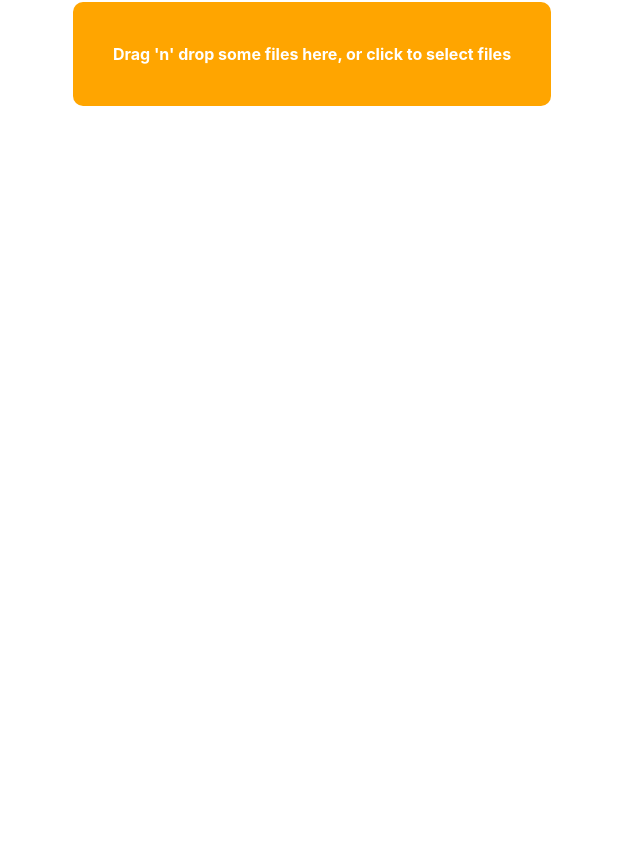
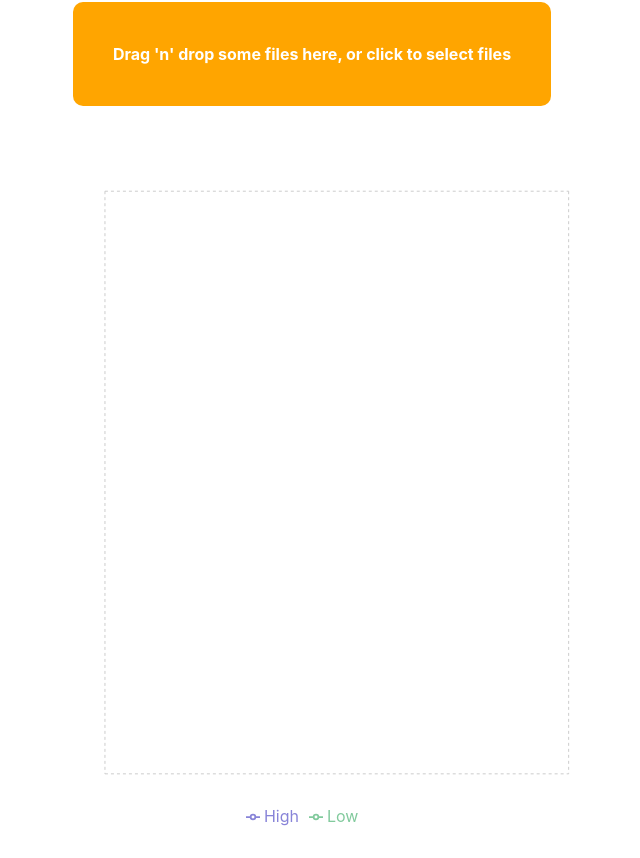
Before and after one commit to harishv7/recharts_tutorial, a React (Create React App) app: page / in a window 1280 px wide. Shown: the part 285-1143 px from the top of the page, without its empty margins (328-968 px from the left). Before the commit the page ends 800 px from the top, so only its background shows below. Built offline with nearby package versions, Linux system fonts and the light colour scheme.

Commit message:
Add Line Chart

```diff
--- a/src/App.js
+++ b/src/components/App.js
@@ -3,6 +3,7 @@ import { Box, Container, Heading, Text, Stack } from "@chakra-ui/react";
 import { useDropzone } from "react-dropzone";
 import Papa from "papaparse";
 import Nav from "./Nav";
+import LineChartContainer from "./LineChart";
 
 function App() {
   const [data, setData] = useState([]);
@@ -64,6 +65,9 @@ function App() {
           </Box>
         </Stack>
       </Container>
+      <Container height={"2xl"} width={"8xl"}>
+        <LineChartContainer data={data} />
+      </Container>
     </div>
   );
 }
--- /dev/null
+++ b/src/components/LineChart.js
@@ -0,0 +1,51 @@
+import {
+  CartesianGrid,
+  LineChart,
+  XAxis,
+  YAxis,
+  ResponsiveContainer,
+  Tooltip,
+  Line,
+  Legend,
+} from "recharts";
+import { formatNumber } from "../utils/utils";
+
+export default function LineChartContainer({ data }) {
+  return (
+    <ResponsiveContainer>
+      <LineChart
+        width={"100%"}
+        height={"100%"}
+        data={data}
+        margin={{ top: 5, right: 30, left: 20, bottom: 30 }}
+      >
+        <CartesianGrid strokeDasharray={"3 3"} />
+        <XAxis
+          dataKey={"Date"}
+          padding={{ left: 10, right: 10 }}
+          interval={20}
+          fontSize={12}
+        />
+        <YAxis
+          type="number"
+          domain={[0, "dataMax + 300"]}
+          tickFormatter={formatNumber}
+        />
+        <Tooltip />
+        <Legend />
+        <Line
+          type={"monotone"}
+          dataKey={"High"}
+          stroke="#8884d8"
+          activeDot={{ r: 8 }}
+        />
+        <Line
+          type={"monotone"}
+          dataKey={"Low"}
+          stroke="#82ca9d"
+          activeDot={{ r: 8 }}
+        />
+      </LineChart>
+    </ResponsiveContainer>
+  );
+}
--- a/src/index.js
+++ b/src/index.js
@@ -1,7 +1,7 @@
 import React from "react";
 import ReactDOM from "react-dom";
 import { ChakraProvider } from "@chakra-ui/react";
-import App from "./App";
+import App from "./components/App";
 import reportWebVitals from "./reportWebVitals";
 
 ReactDOM.render(
--- a/src/utils/utils.js
+++ b/src/utils/utils.js
@@ -5,7 +5,3 @@ export const formatNumber = (number) => {
     compactDisplay: "short",
   }).format(number);
 };
-
-export const formatDate = (data) => {
-  return Date().;
-};
```
Also changed, not shown: src/components/Nav.js (renamed from src/Nav.js).
